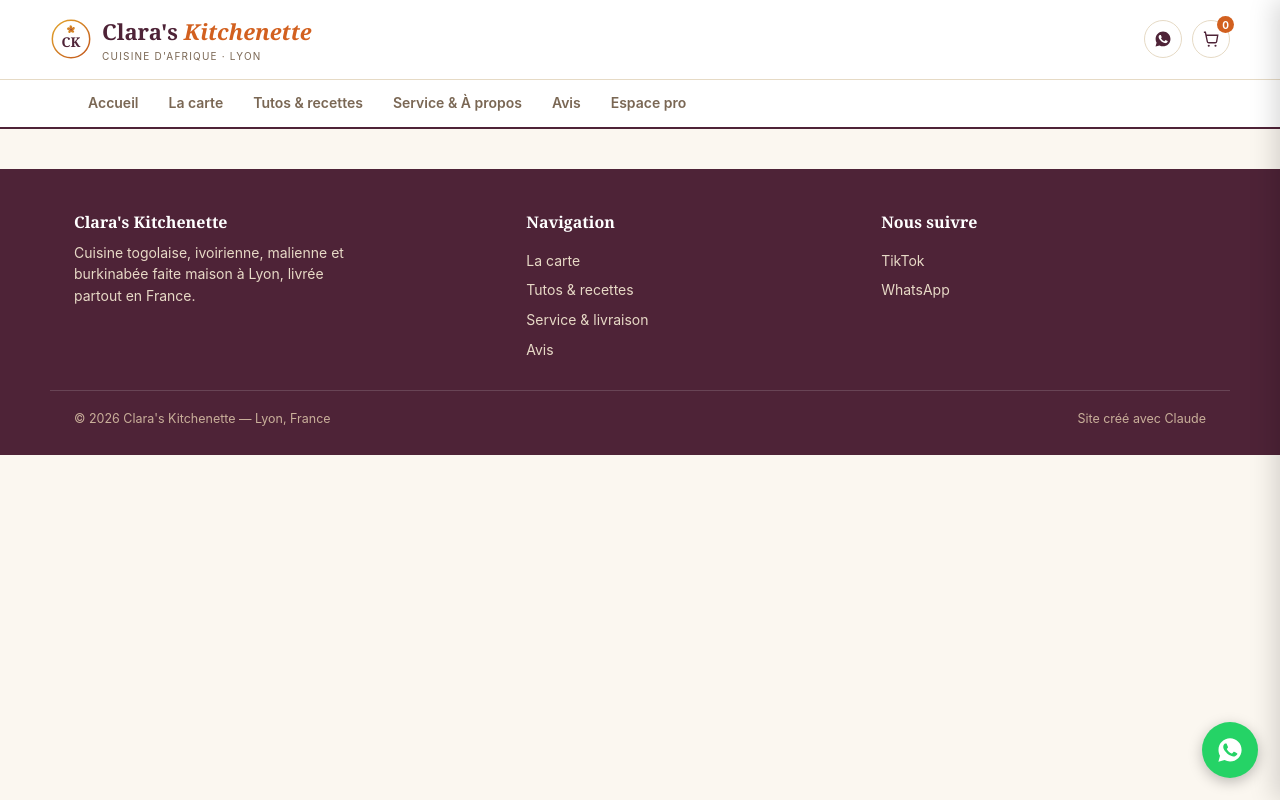
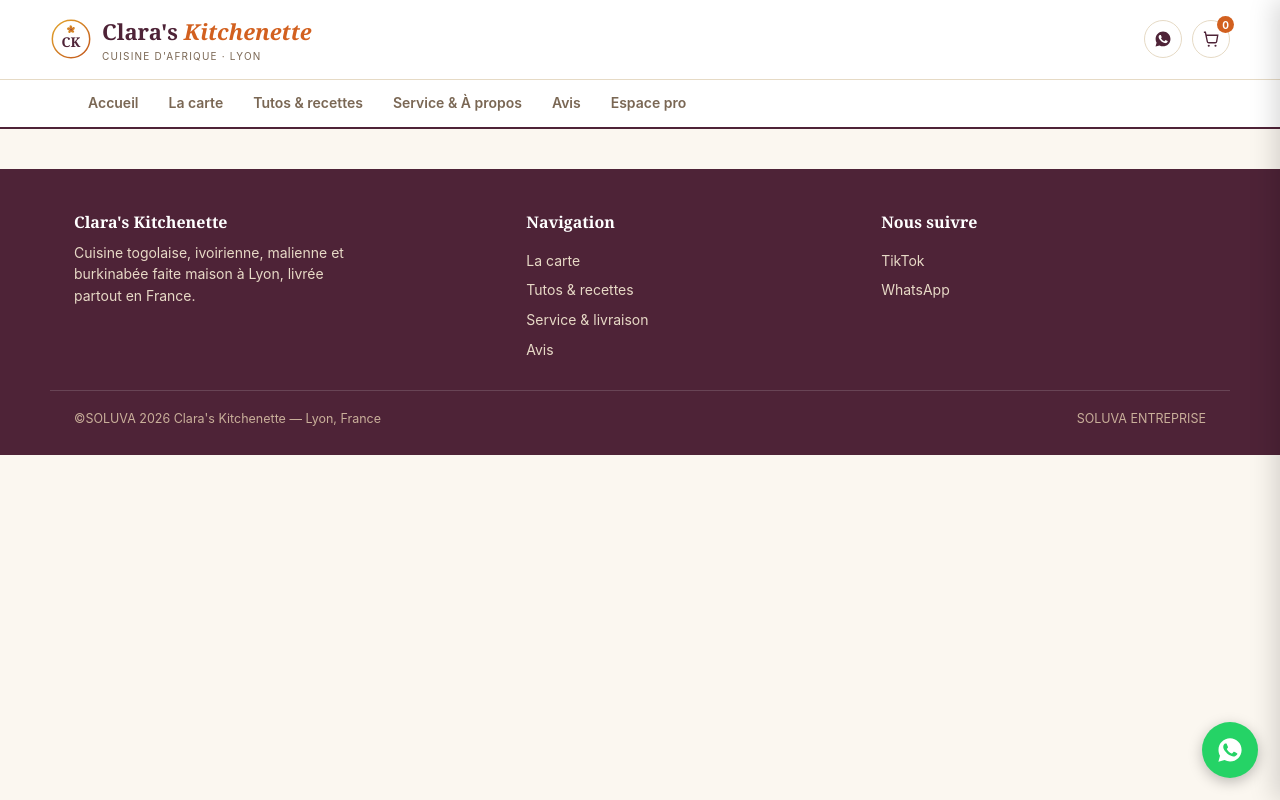
Before and after one commit to angeEmmanuel225/-Clara-s-Kitchenette, a website: page public/index.html in a window 1280 px wide. Drawn offline with Linux system fonts and the light colour scheme; no server answers.

Commit message:
Update footer branding and company name

```diff
--- a/public/index.html
+++ b/public/index.html
@@ -358,8 +358,8 @@
     </div>
   </div>
   <div class="wrap foot-bottom">
-    <span>© <span id="year"></span> Clara's Kitchenette — Lyon, France</span>
-    <span>Site créé avec Claude</span>
+    <span>©SOLUVA <span id="year"></span> Clara's Kitchenette — Lyon, France</span>
+    <span>SOLUVA ENTREPRISE</span>
   </div>
 </footer>
 
```
